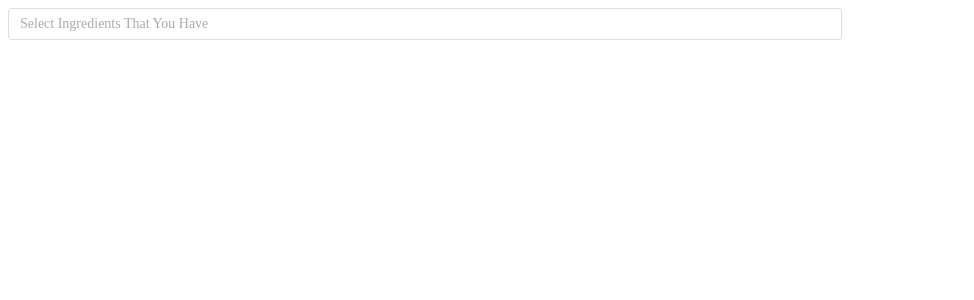
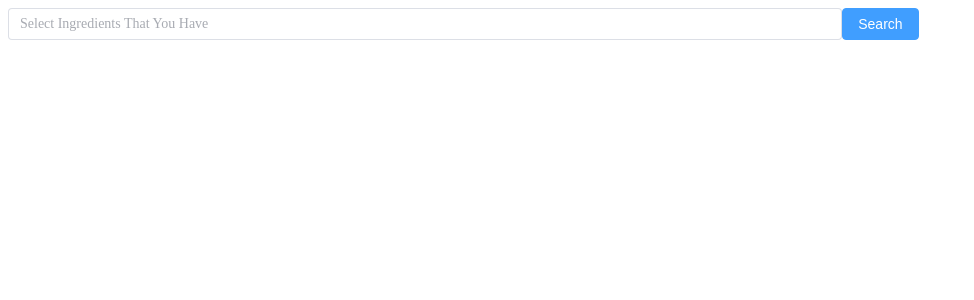
Before and after one commit to frdiersln/eatsplorer, a Vue app: page / in a window 1280 px wide. Shown: the top 300 px of the page, without its empty margins (0-974 px from the left). Built offline with nearby package versions, Linux system fonts and the light colour scheme.

Commit message:
+spoonacular request created for search recipes with ingredients

```diff
--- a/package.json
+++ b/package.json
@@ -9,7 +9,9 @@
     "deploy": "node scripts/gh-pages-deploy.js"
   },
   "dependencies": {
+    "axios": "^1.7.2",
     "core-js": "^3.8.3",
+    "dotenv": "^16.4.5",
     "element-plus": "^2.7.3",
     "vue": "^3.2.13"
   },
--- a/src/components/SearchWithIngredients.vue
+++ b/src/components/SearchWithIngredients.vue
@@ -1,6 +1,8 @@
 <script setup>
 import { ref } from 'vue'
 import { ingredients } from "../../stores/IngredientsStore.js"
+import axios from 'axios';
+
 
 let selectedIngredients = ref([])
 let visibleIngredients = ref([])
@@ -16,6 +18,26 @@ const search = query => { //search with loading
   } else {
     visibleIngredients.value = ingredients.slice(0, 26) // Show first 26 ingredients when search query is empty
   }
+}
+
+function searchRecipes() {
+  // Get selected ingredient labels from selected ingredient values
+  var selectedIngredientLabels = [];
+  for (let ingredientValue of selectedIngredients.value) {
+    selectedIngredientLabels.push(ingredients.filter(item => item.value === ingredientValue)[0].label)
+  }
+  console.log(selectedIngredientLabels)
+  // Call API to search recipes with selected ingredients
+  let apiKey = process.env.VUE_APP_SPOONACULAR_API_KEY;
+  let selectedIngredientLabelsString = selectedIngredientLabels.join(',')
+
+  axios.get('https://api.spoonacular.com/recipes/findByIngredients?ingredients=' + selectedIngredientLabelsString + '&number=2&apiKey=' + apiKey)
+    .then(response => {
+      console.log(response.data)
+    })
+    .catch(error => {
+      console.log(error)
+    })
 }
 </script>
 
@@ -37,4 +59,8 @@ const search = query => { //search with loading
       :value="ingredient.value"
     />
   </el-select>
+
+  <el-button type="primary" @click="searchRecipes()">
+    Search
+  </el-button>
 </template>
```
Also changed, not shown: 2 other files (tests, documents, lock files or other folders).
